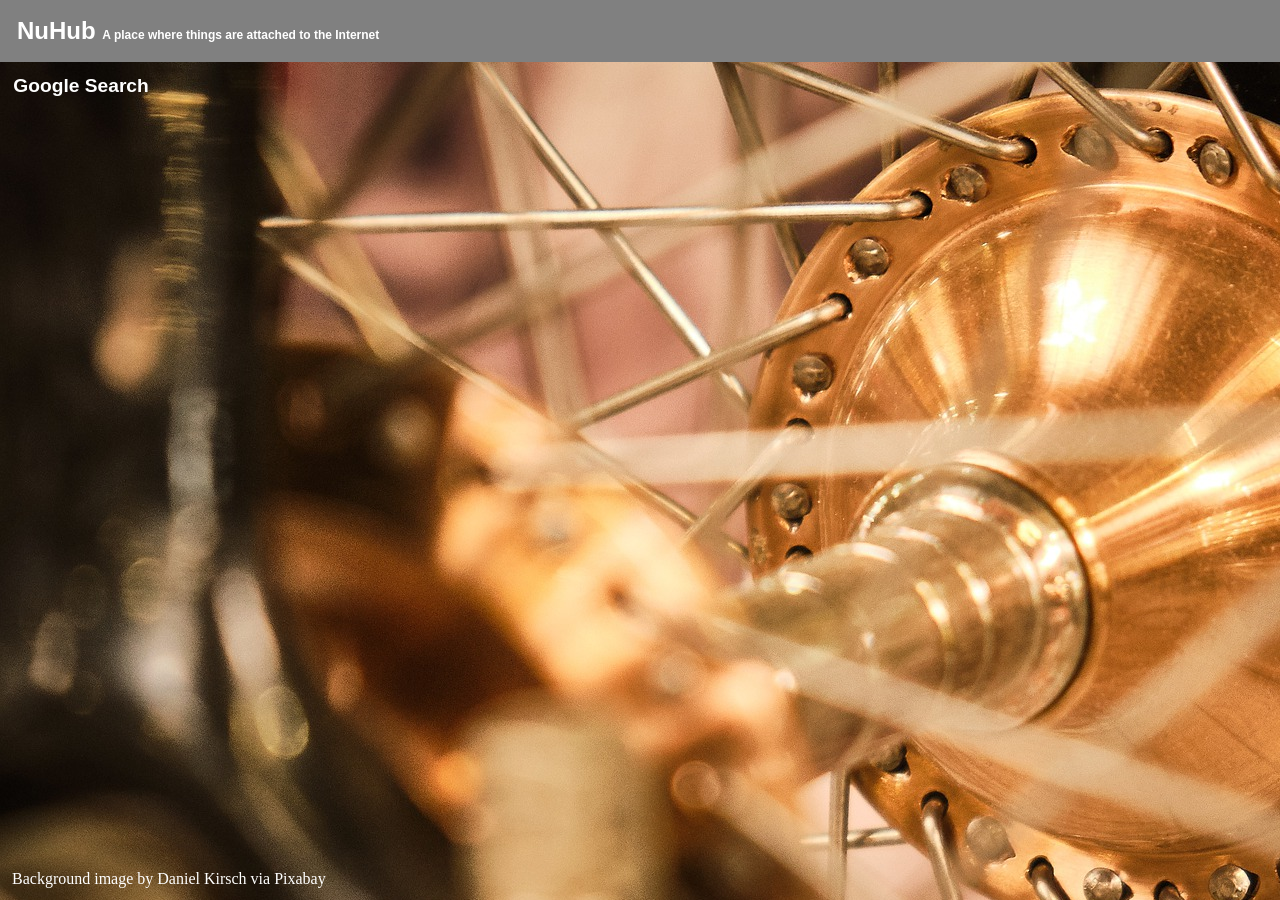
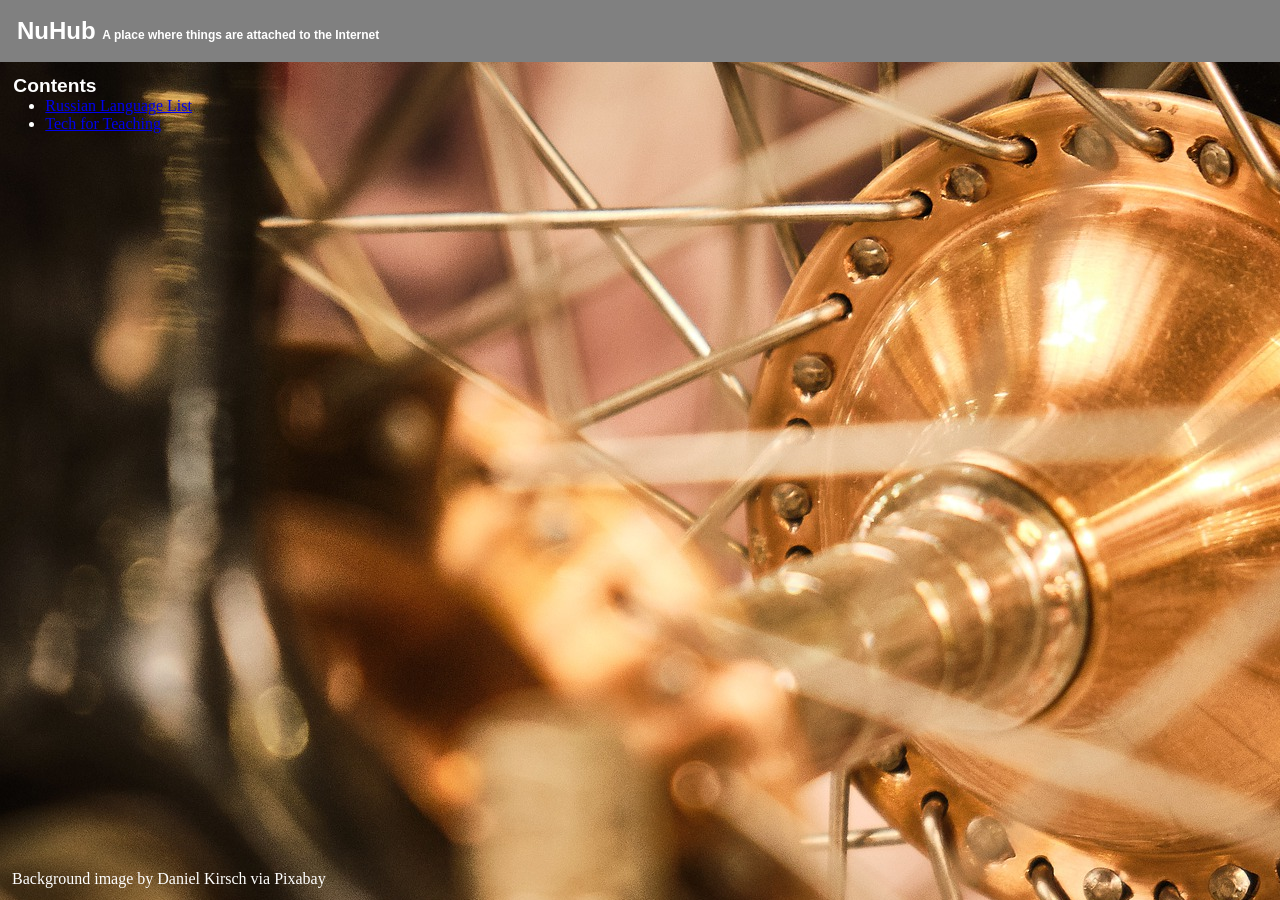
Before and after one commit to david672orford/david672github.io, a Jekyll site: the page built from index.md, in a window 1280 px wide. Built offline with Jekyll 4.4.1, drawn with Linux system fonts in a browser that asks for light colours; our own code applies the rules of GitHub Pages for plain Markdown files; comment, search, counter and statistics services are not loaded.

Commit message:
Update index.md

```diff
--- a/index.md
+++ b/index.md
@@ -1,3 +1,3 @@
-<h2>Google Search</h2>
-<script async src='https://cse.google.com/cse.js?cx=partner-pub-9697496962185999:9413486323'></script>
-<div class="gcse-searchbox-only"></div>
+<h2>Contents</h2>
+* [Russian Language List](https://russian-language-list.nuhub.net)
+* [Tech for Teaching](https://tech-for-teaching.nuhub.net)
```
